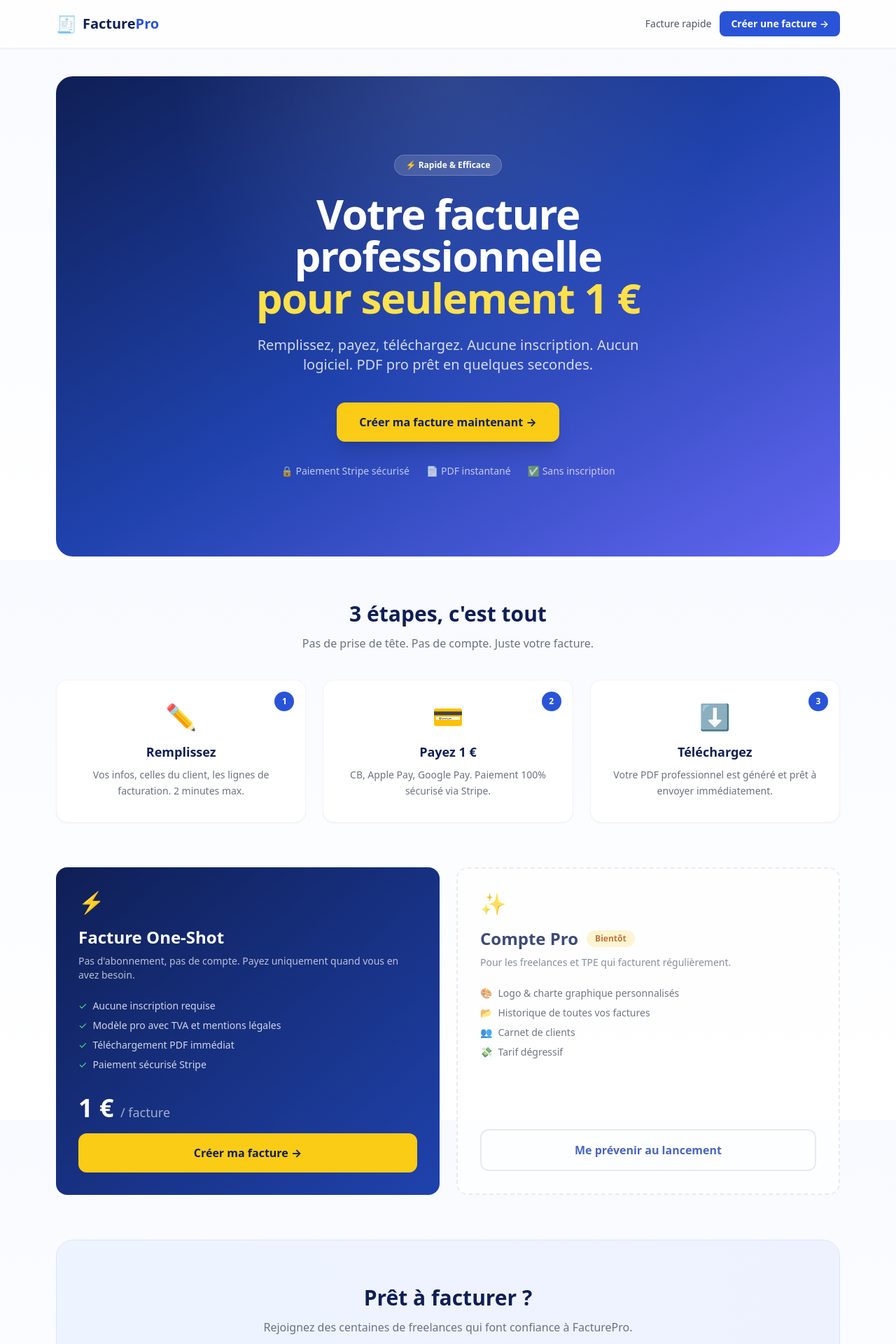
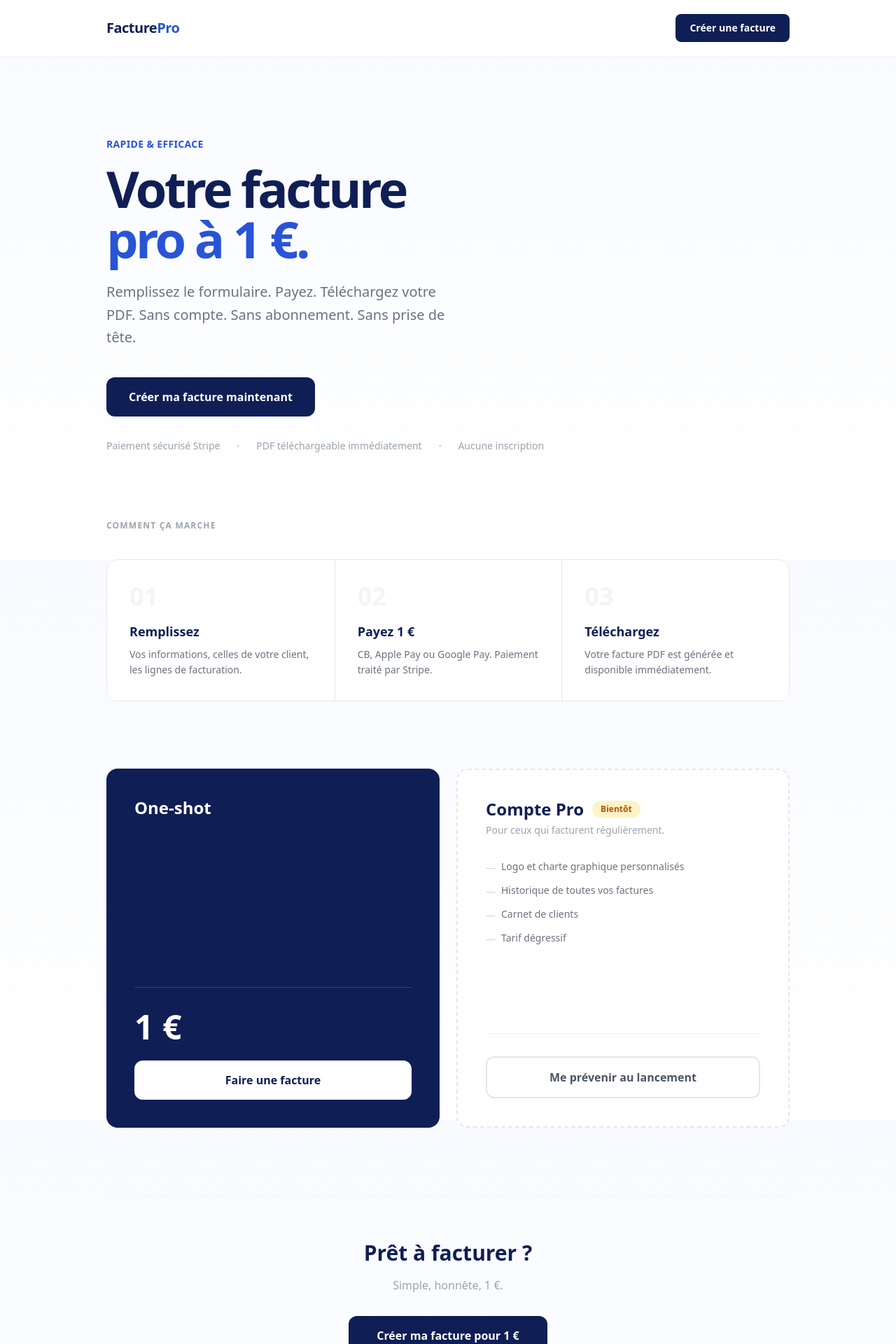
Before and after one commit to louaidehamna-png/Premier-projet, a Next.js app: page / in a window 1280 px wide. Shown: the top 1920 px of the page at 70% size. Built offline with nearby package versions, Linux system fonts and the light colour scheme.

Commit message:
redesign: style épuré, humain, sans emojis ni phrases IA

```diff
--- a/app/layout.tsx
+++ b/app/layout.tsx
@@ -3,37 +3,32 @@ import "./globals.css";
 import Link from "next/link";
 
 export const metadata: Metadata = {
-  title: "FacturePro — Facture PDF professionnelle pour 1€",
-  description: "Créez votre facture PDF professionnelle en quelques secondes pour seulement 1€. Sans inscription, sans logiciel. Téléchargement immédiat.",
+  title: "FacturePro — Facture PDF professionnelle à 1 €",
+  description: "Créez votre facture PDF professionnelle pour 1 €. Sans inscription, sans logiciel. Téléchargement immédiat.",
 };
 
 export default function RootLayout({ children }: { children: React.ReactNode }) {
   return (
     <html lang="fr">
-      <body className="antialiased bg-gray-50">
-        <header className="border-b border-gray-100 bg-white/80 backdrop-blur-md sticky top-0 z-10 shadow-sm">
-          <nav className="mx-auto max-w-6xl px-4 py-4 flex items-center justify-between">
-            <Link href="/" className="flex items-center gap-2">
-              <span className="text-2xl">🧾</span>
-              <span className="font-extrabold text-xl text-brand-900">Facture<span className="text-brand-600">Pro</span></span>
+      <body className="antialiased bg-white">
+        <header className="border-b border-gray-100 sticky top-0 z-10 bg-white/90 backdrop-blur-sm">
+          <nav className="mx-auto max-w-5xl px-6 py-5 flex items-center justify-between">
+            <Link href="/" className="font-black text-xl tracking-tight text-brand-900">
+              Facture<span className="text-brand-600">Pro</span>
             </Link>
-            <div className="flex items-center gap-3 text-sm">
-              <Link href="/one-shot" className="hidden sm:block text-gray-600 hover:text-brand-700 font-medium transition">
-                Facture rapide
-              </Link>
-              <Link href="/one-shot" className="inline-flex items-center gap-1 rounded-lg bg-brand-600 hover:bg-brand-700 px-4 py-2 text-sm font-semibold text-white transition">
-                Créer une facture →
-              </Link>
-            </div>
+            <Link
+              href="/one-shot"
+              className="rounded-lg bg-brand-900 hover:bg-brand-700 px-5 py-2.5 text-sm font-semibold text-white transition-colors"
+            >
+              Créer une facture
+            </Link>
           </nav>
         </header>
 
-        <main className="mx-auto max-w-6xl px-4 py-10">{children}</main>
+        <main className="mx-auto max-w-5xl px-6 py-12">{children}</main>
 
-        <footer className="mt-10 border-t border-gray-100 bg-white py-8 text-center text-sm text-gray-400">
-          <p className="mb-2 font-semibold text-gray-600">🧾 FacturePro</p>
-          <p>Paiement sécurisé Stripe · PDF instantané · Sans inscription</p>
-          <p className="mt-2">© {new Date().getFullYear()} FacturePro</p>
+        <footer className="border-t border-gray-100 py-8 text-center text-sm text-gray-400">
+          © {new Date().getFullYear()} FacturePro · Paiement sécurisé Stripe
         </footer>
       </body>
     </html>
--- a/app/page.tsx
+++ b/app/page.tsx
@@ -2,52 +2,54 @@ import Link from "next/link";
 
 export default function HomePage() {
   return (
-    <div>
+    <div className="space-y-24">
+
       {/* HERO */}
-      <section className="relative overflow-hidden rounded-3xl bg-gradient-to-br from-brand-900 via-brand-700 to-indigo-500 px-6 py-20 md:py-28 text-center mb-16">
-        <div className="absolute inset-0 bg-[radial-gradient(ellipse_at_top,_var(--tw-gradient-stops))] from-white/10 via-transparent to-transparent pointer-events-none" />
-        <span className="inline-flex items-center gap-2 rounded-full bg-white/15 text-white text-xs font-semibold px-4 py-1.5 mb-6 backdrop-blur-sm border border-white/20">
-          ⚡ Rapide &amp; Efficace
+      <section className="pt-8 md:pt-16">
+        <div className="max-w-2xl">
+          <span className="text-sm font-semibold text-brand-600 tracking-wide uppercase">
+            Rapide &amp; Efficace
           </span>
-        <h1 className="text-4xl md:text-6xl font-extrabold tracking-tight text-white leading-tight max-w-3xl mx-auto">
-          Votre facture professionnelle
+          <h1 className="mt-4 text-5xl md:text-7xl font-black tracking-tighter text-brand-900 leading-none">
+            Votre facture
             <br />
-          <span className="text-yellow-300">pour seulement 1 €</span>
+            <span className="text-brand-600">pro à 1 €.</span>
           </h1>
-        <p className="mt-6 text-lg md:text-xl text-white/80 max-w-xl mx-auto">
-          Remplissez, payez, téléchargez. Aucune inscription. Aucun logiciel.
-          PDF pro prêt en quelques secondes.
+          <p className="mt-6 text-xl text-gray-500 leading-relaxed max-w-lg">
+            Remplissez le formulaire. Payez. Téléchargez votre PDF.
+            Sans compte. Sans abonnement. Sans prise de tête.
           </p>
-        <div className="mt-10 flex flex-col sm:flex-row gap-4 justify-center">
-          <Link href="/one-shot" className="inline-flex items-center justify-center gap-2 rounded-xl bg-yellow-400 hover:bg-yellow-300 px-8 py-4 text-base font-bold text-brand-900 shadow-xl transition-all hover:scale-105">
-            Créer ma facture maintenant →
+          <div className="mt-10 flex flex-col sm:flex-row gap-4">
+            <Link
+              href="/one-shot"
+              className="inline-flex items-center justify-center rounded-xl bg-brand-900 hover:bg-brand-700 px-8 py-4 text-base font-bold text-white transition-colors"
+            >
+              Créer ma facture maintenant
             </Link>
           </div>
-        <div className="mt-8 flex flex-wrap justify-center gap-6 text-white/70 text-sm">
-          <span className="flex items-center gap-1.5">🔒 Paiement Stripe sécurisé</span>
-          <span className="flex items-center gap-1.5">📄 PDF instantané</span>
-          <span className="flex items-center gap-1.5">✅ Sans inscription</span>
+          <div className="mt-8 flex flex-wrap gap-6 text-sm text-gray-400">
+            <span>Paiement sécurisé Stripe</span>
+            <span>·</span>
+            <span>PDF téléchargeable immédiatement</span>
+            <span>·</span>
+            <span>Aucune inscription</span>
+          </div>
         </div>
       </section>
 
-
-      {/* HOW IT WORKS */}
-      <section className="mb-16">
-        <h2 className="text-3xl font-extrabold text-center text-brand-900 mb-3">
-          3 étapes, c'est tout
+      {/* COMMENT CA MARCHE */}
+      <section>
+        <h2 className="text-xs font-bold uppercase tracking-widest text-gray-400 mb-10">
+          Comment ça marche
         </h2>
-        <p className="text-center text-gray-500 mb-10">Pas de prise de tête. Pas de compte. Juste votre facture.</p>
-        <div className="grid md:grid-cols-3 gap-6">
+        <div className="grid md:grid-cols-3 gap-0 border border-gray-200 rounded-2xl overflow-hidden divide-y md:divide-y-0 md:divide-x divide-gray-200">
           {[
-            { n: "1", emoji: "✏️", title: "Remplissez", desc: "Vos infos, celles du client, les lignes de facturation. 2 minutes max." },
-            { n: "2", emoji: "💳", title: "Payez 1 €", desc: "CB, Apple Pay, Google Pay. Paiement 100% sécurisé via Stripe." },
-            { n: "3", emoji: "⬇️", title: "Téléchargez", desc: "Votre PDF professionnel est généré et prêt à envoyer immédiatement." },
+            { n: "01", title: "Remplissez", desc: "Vos informations, celles de votre client, les lignes de facturation." },
+            { n: "02", title: "Payez 1 €", desc: "CB, Apple Pay ou Google Pay. Paiement traité par Stripe." },
+            { n: "03", title: "Téléchargez", desc: "Votre facture PDF est générée et disponible immédiatement." },
           ].map((s) => (
-            <div key={s.n} className="relative bg-white rounded-2xl border border-gray-100 shadow-sm p-8 text-center hover:shadow-md transition-shadow">
-              <div className="text-4xl mb-4">{s.emoji}</div>
-              <div className="absolute top-4 right-4 h-7 w-7 rounded-full bg-brand-600 text-white text-xs font-bold flex items-center justify-center">
-                {s.n}
-              </div>
+            <div key={s.n} className="p-8 bg-white">
+              <span className="text-4xl font-black text-gray-100 block mb-4">{s.n}</span>
               <h3 className="font-bold text-lg text-brand-900 mb-2">{s.title}</h3>
               <p className="text-sm text-gray-500 leading-relaxed">{s.desc}</p>
             </div>
@@ -55,54 +57,81 @@ export default function HomePage() {
         </div>
       </section>
 
-      {/* OFFER CARDS */}
-      <section className="mb-16 grid md:grid-cols-2 gap-6">
-        <div className="bg-gradient-to-br from-brand-900 to-brand-700 rounded-2xl p-8 text-white flex flex-col">
-          <span className="text-3xl mb-4">⚡</span>
-          <h2 className="text-2xl font-extrabold mb-2">Facture One-Shot</h2>
-          <p className="text-white/70 text-sm mb-6">Pas d'abonnement, pas de compte. Payez uniquement quand vous en avez besoin.</p>
-          <ul className="space-y-2 text-sm text-white/80 mb-8">
-            <li className="flex items-center gap-2"><span className="text-green-400">✓</span> Aucune inscription requise</li>
-            <li className="flex items-center gap-2"><span className="text-green-400">✓</span> Modèle pro avec TVA et mentions légales</li>
-            <li className="flex items-center gap-2"><span className="text-green-400">✓</span> Téléchargement PDF immédiat</li>
-            <li className="flex items-center gap-2"><span className="text-green-400">✓</span> Paiement sécurisé Stripe</li>
+      {/* OFFRES */}
+      <section className="grid md:grid-cols-2 gap-6">
+        <div className="rounded-2xl bg-brand-900 p-10 flex flex-col">
+          <h2 className="text-2xl font-black text-white mb-1">One-shot</h2>
+          <p className="text-brand-300 text-sm mb-8">Pas d'abonnement. Payez uniquement quand vous en avez besoin.</p>
+          <ul className="space-y-3 text-sm text-brand-200 mb-10 flex-1">
+            {[
+              "Aucune inscription requise",
+              "Modèle conforme avec TVA et mentions légales",
+              "PDF téléchargeable immédiatement",
+              "Paiement 100% sécurisé",
+            ].map((item) => (
+              <li key={item} className="flex items-start gap-2">
+                <span className="text-brand-400 mt-0.5">—</span>
+                {item}
+              </li>
+            ))}
           </ul>
-          <div className="mt-auto">
-            <div className="text-4xl font-extrabold mb-4">1 € <span className="text-lg font-normal text-white/60">/ facture</span></div>
-            <Link href="/one-shot" className="inline-flex w-full items-center justify-center rounded-xl bg-yellow-400 hover:bg-yellow-300 px-6 py-4 font-bold text-brand-900 transition-all hover:scale-105">
-              Créer ma facture →
+          <div className="border-t border-brand-700 pt-8">
+            <div className="text-5xl font-black text-white mb-6">1 €</div>
+            <Link
+              href="/one-shot"
+              className="block text-center rounded-xl bg-white hover:bg-gray-100 px-6 py-4 font-bold text-brand-900 transition-colors"
+            >
+              Faire une facture
             </Link>
           </div>
         </div>
 
-        <div className="bg-white rounded-2xl border-2 border-dashed border-gray-200 p-8 flex flex-col opacity-80">
-          <span className="text-3xl mb-4">✨</span>
-          <div className="flex items-center gap-3 mb-2">
-            <h2 className="text-2xl font-extrabold text-brand-900">Compte Pro</h2>
-            <span className="text-xs font-bold rounded-full bg-amber-100 text-amber-700 px-3 py-1">Bientôt</span>
+        <div className="rounded-2xl border-2 border-dashed border-gray-200 p-10 flex flex-col bg-white">
+          <div className="flex items-center gap-3 mb-1">
+            <h2 className="text-2xl font-black text-brand-900">Compte Pro</h2>
+            <span className="text-xs font-bold bg-amber-100 text-amber-700 rounded-full px-3 py-1">Bientôt</span>
           </div>
-          <p className="text-gray-500 text-sm mb-6">Pour les freelances et TPE qui facturent régulièrement.</p>
-          <ul className="space-y-2 text-sm text-gray-600 mb-8">
-            <li className="flex items-center gap-2"><span className="text-brand-500">🎨</span> Logo & charte graphique personnalisés</li>
-            <li className="flex items-center gap-2"><span className="text-brand-500">📂</span> Historique de toutes vos factures</li>
-            <li className="flex items-center gap-2"><span className="text-brand-500">👥</span> Carnet de clients</li>
-            <li className="flex items-center gap-2"><span className="text-brand-500">💸</span> Tarif dégressif</li>
+          <p className="text-gray-400 text-sm mb-8">Pour ceux qui facturent régulièrement.</p>
+          <ul className="space-y-3 text-sm text-gray-500 mb-10 flex-1">
+            {[
+              "Logo et charte graphique personnalisés",
+              "Historique de toutes vos factures",
+              "Carnet de clients",
+              "Tarif dégressif",
+            ].map((item) => (
+              <li key={item} className="flex items-start gap-2">
+                <span className="text-gray-300 mt-0.5">—</span>
+                {item}
+              </li>
+            ))}
           </ul>
-          <Link href="/compte" className="mt-auto inline-flex w-full items-center justify-center rounded-xl border-2 border-brand-200 px-6 py-4 font-semibold text-brand-700 hover:bg-brand-50 transition">
+          <div className="border-t border-gray-100 pt-8">
+            <Link
+              href="/compte"
+              className="block text-center rounded-xl border-2 border-gray-200 hover:border-brand-300 px-6 py-4 font-semibold text-gray-600 transition-colors"
+            >
               Me prévenir au lancement
             </Link>
           </div>
+        </div>
       </section>
 
-      {/* FINAL CTA */}
-      <section className="text-center bg-gradient-to-r from-brand-50 to-indigo-50 rounded-3xl border border-brand-100 px-6 py-16 mb-8">
-        <h2 className="text-3xl font-extrabold text-brand-900 mb-3">Prêt à facturer ?</h2>
-        <p className="text-gray-500 mb-8">Rejoignez des centaines de freelances qui font confiance à FacturePro.</p>
-        <Link href="/one-shot" className="inline-flex items-center gap-2 rounded-xl bg-brand-600 hover:bg-brand-700 px-10 py-4 text-lg font-bold text-white shadow-lg transition-all hover:scale-105">
-          Créer ma facture pour 1 € →
+      {/* BOTTOM CTA */}
+      <section className="border-t border-gray-100 pt-16 pb-4 text-center">
+        <h2 className="text-3xl font-black text-brand-900 mb-4">
+          Prêt à facturer ?
+        </h2>
+        <p className="text-gray-400 mb-8">
+          Simple, honnête, 1 €.
+        </p>
+        <Link
+          href="/one-shot"
+          className="inline-flex items-center justify-center rounded-xl bg-brand-900 hover:bg-brand-700 px-10 py-4 text-base font-bold text-white transition-colors"
+        >
+          Créer ma facture pour 1 €
         </Link>
-        <p className="mt-4 text-xs text-gray-400">Paiement sécurisé · PDF instantané · Sans inscription</p>
       </section>
+
     </div>
   );
 }
```
Lines whose indentation alone changed are shown as unchanged.
